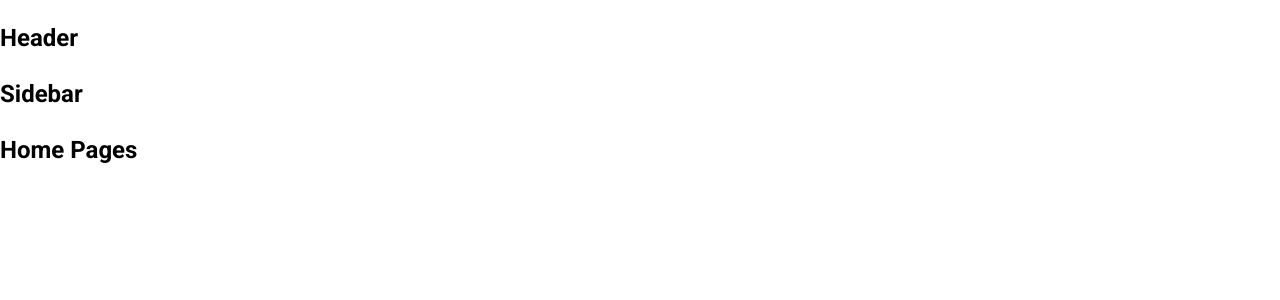
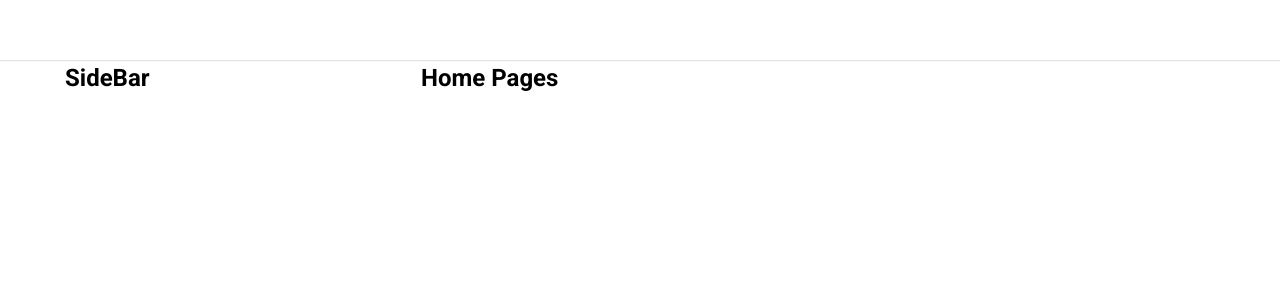
Before and after one commit to komani01/tiktok-ui, a React (Create React App) app: page / in a window 1280 px wide. Shown: the top 300 px of the page. Built offline with nearby package versions, Linux system fonts and the light colour scheme.

Commit message:
DefaultLayout

```diff
--- a/package.json
+++ b/package.json
@@ -6,6 +6,7 @@
     "@testing-library/jest-dom": "^5.16.4",
     "@testing-library/react": "^13.2.0",
     "@testing-library/user-event": "^13.5.0",
+    "classnames": "^2.3.1",
     "normalize.css": "^8.0.1",
     "react": "^18.1.0",
     "react-dom": "^18.1.0",
--- a/src/Components/GlobalStyle/GlobalStyle.scss
+++ b/src/Components/GlobalStyle/GlobalStyle.scss
@@ -1,15 +1,23 @@
 @import 'normalize.css';
 @import url('https://fonts.googleapis.com/css2?family=Roboto:wght@300;400;500;700;900&display=swap');
 
+:root {
+    --primary: #fe2c55;
 
-:root{
-    --primary: #fe2c55;
+    //DefaultLayout
+    --default-layout-header-height: 60px;
+    --default-layout-width: 1150px;
 }
-html{
+* {
+    margin: 0;
+    padding: 0;
+    box-sizing: border-box;
+}
+html {
     font-size: 62.5%;
 }
 
-body{
+body {
     font-family: 'Roboto', sans-serif;
     font-size: 1.6rem;
     line-height: 1.5;
--- /dev/null
+++ b/src/Components/Layout/Components/Header/Header.module.scss
@@ -0,0 +1,11 @@
+.wrapper {
+    width: 100%;
+    height: var(--default-layout-header-height);
+    box-shadow: 0px 1px 1px rgb(0 0 0 / 12%);
+    display: flex;
+    justify-content: center;
+}
+.inner {
+    height: 100%;
+    width: var(--default-layout-width);
+}
--- a/src/Components/Layout/Components/Header/index.js
+++ b/src/Components/Layout/Components/Header/index.js
@@ -1,5 +1,16 @@
+import styles from './Header.module.scss';
+import classNames from 'classnames/bind';
+
+const cx = classNames.bind(styles);
 function Header() {
-    return <h2>Header</h2>;
+    return (
+        <header className={cx('wrapper')}>
+            <div className={cx('inner')}>
+                {/* {Logo}
+                {Search} */}
+            </div>
+        </header>
+    );
 }
 
 export default Header;
--- /dev/null
+++ b/src/Components/Layout/DefaultLayout/DefaultLayout.module.scss
@@ -0,0 +1,12 @@
+.wrapper {
+    display: flex;
+    flex-direction: column;
+    align-items: center;
+}
+.container {
+    width: var(--default-layout-width);
+    display: flex;
+}
+.content {
+    flex: 1;
+}
--- /dev/null
+++ b/src/Components/Layout/DefaultLayout/SideBar/SideBar.module.scss
@@ -0,0 +1,3 @@
+.wrapper {
+    width: 356px;
+}
--- a/src/Components/Layout/DefaultLayout/SideBar/index.js
+++ b/src/Components/Layout/DefaultLayout/SideBar/index.js
@@ -1,5 +1,12 @@
+import styles from './SideBar.module.scss';
+import classNames from 'classnames/bind';
+const cx = classNames.bind(styles);
 function Sidebar() {
-    return <h2>Sidebar</h2>;
+    return (
+        <aside className={cx('wrapper')}>
+            <h2>SideBar</h2>
+        </aside>
+    );
 }
 
 export default Sidebar;
--- a/src/Components/Layout/DefaultLayout/index.js
+++ b/src/Components/Layout/DefaultLayout/index.js
@@ -1,13 +1,16 @@
 import Header from '~/Components/Layout/Components/Header';
 import Sidebar from './SideBar';
+import styles from './DefaultLayout.module.scss';
+import classNames from 'classnames/bind';
 
+const cx = classNames.bind(styles);
 function DefaultLayout({ children }) {
     return (
-        <div>
+        <div className={cx('wrapper')}>
             <Header />
-            <div className="container">
+            <div className={cx('container')}>
                 <Sidebar />
-                <div className="content">{children}</div>
+                <div className={cx('content')}>{children}</div>
             </div>
         </div>
     );
--- a/src/Components/Layout/HeaderOnly/index.js
+++ b/src/Components/Layout/HeaderOnly/index.js
@@ -1,6 +1,6 @@
 import Header from '~/Components/Layout/Components/Header';
 
-function DefaultLayout({ children }) {
+function HeaderOnly({ children }) {
     return (
         <div>
             <Header />
@@ -11,4 +11,4 @@
     );
 }
 
-export default DefaultLayout;
+export default HeaderOnly;
```
Also changed, not shown: 1 other file (tests, documents, lock files or other folders).
